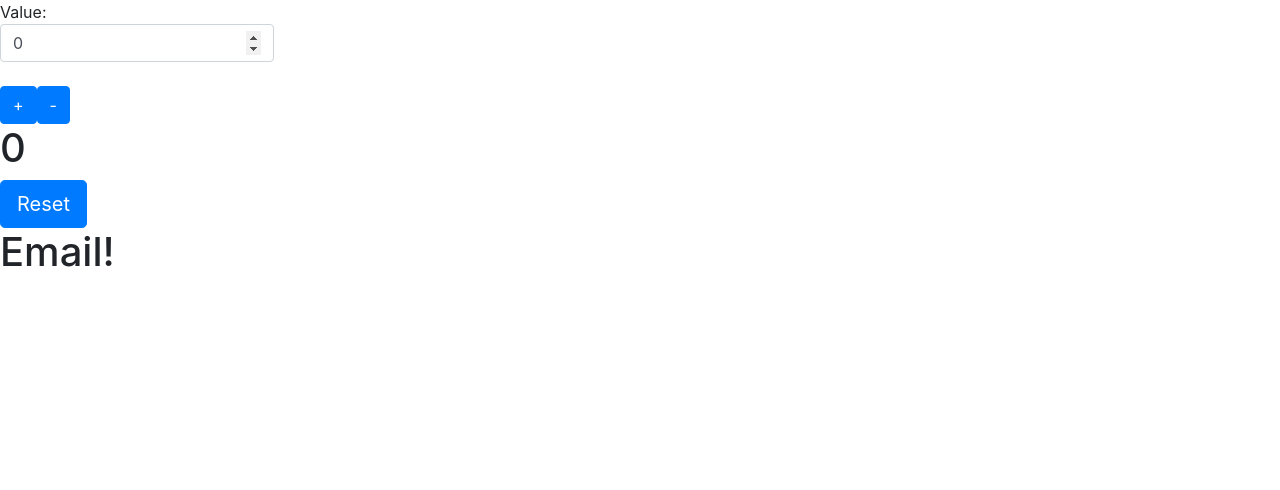
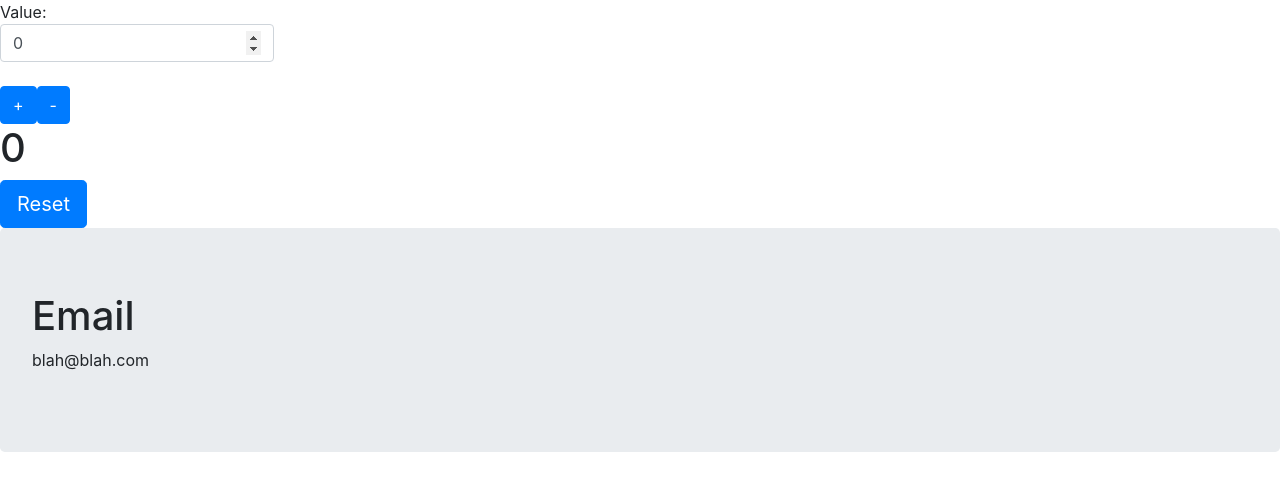
Before and after one commit to mmoga/react-counter, a React (Create React App) app: page / in a window 1280 px wide. Shown: the top 490 px of the page. Built offline with nearby package versions, Linux system fonts and the light colour scheme.

Commit message:
added a pinch of style to the email component

```diff
--- a/src/Email.js
+++ b/src/Email.js
@@ -3,7 +3,10 @@ import React, { Component } from 'react';
 class Email extends Component {
     render(){
         return (
-            <h1>Email!</h1>
+            <div className="jumbotron">
+                <h1>Email</h1>
+                <p>blah@blah.com</p>
+            </div>
         );
     }
 }
```
